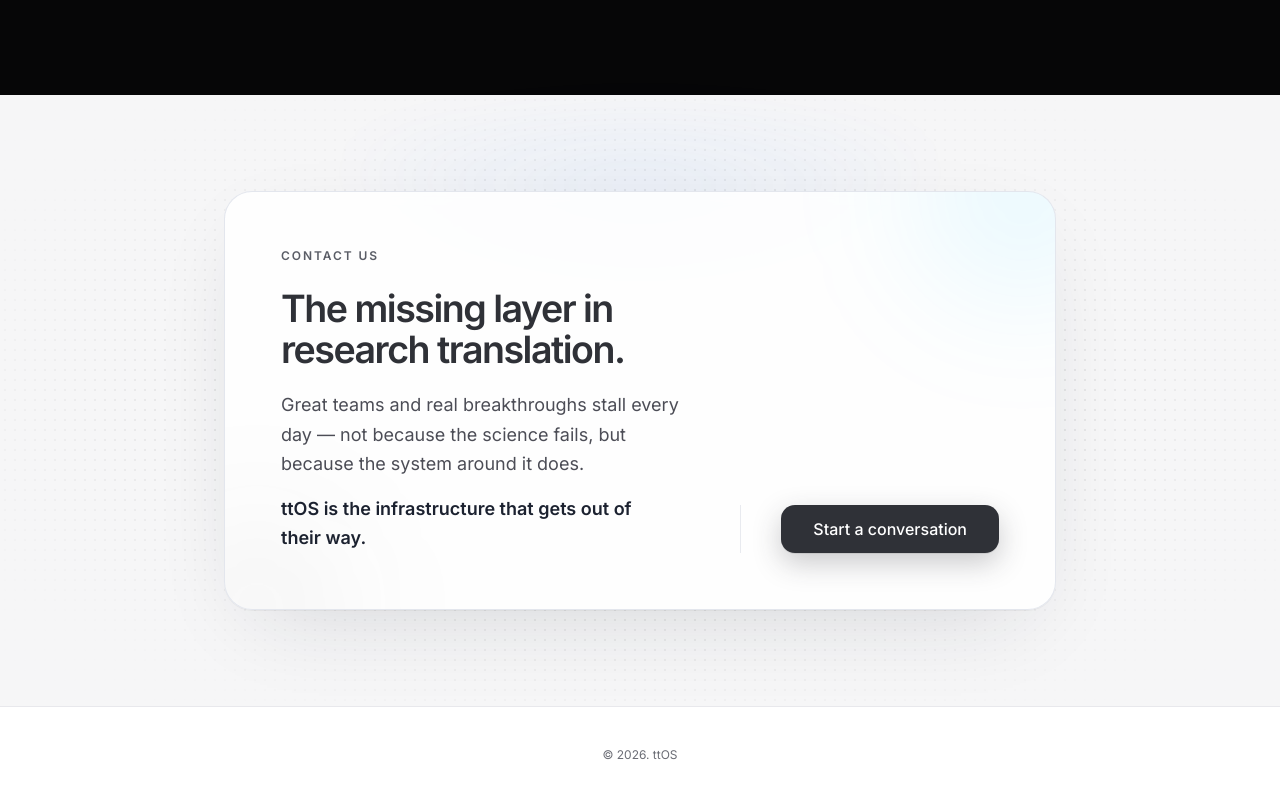
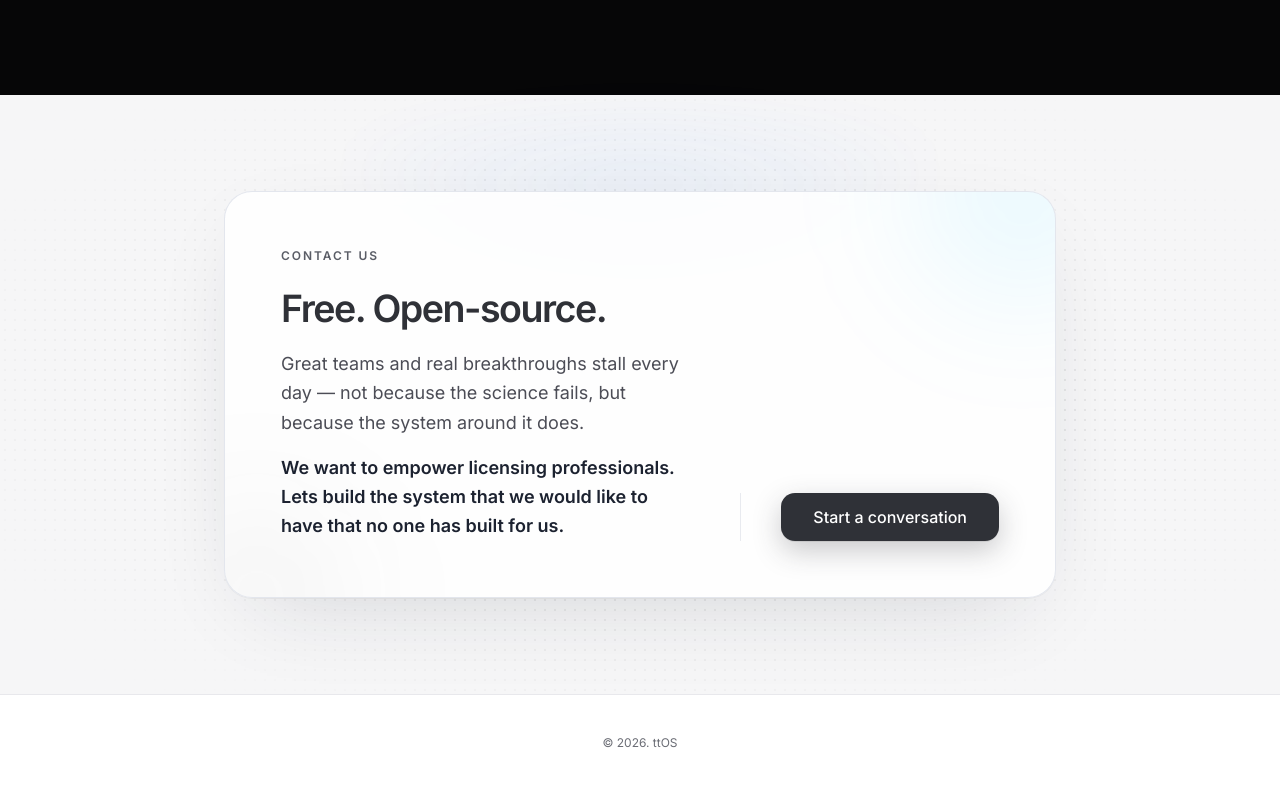
Before and after one commit to onceageekaf/website, a Next.js app: page / in a window 1280 px wide. Shown: the part 6131-6928 px from the top of the page. Built offline with nearby package versions, Linux system fonts and the light colour scheme.

Commit message:
Revise content in DeepTechInfrastructureCtaSection
Updated the heading and paragraph content to emphasize open-source and the empowerment of licensing professionals.

```diff
--- a/components/sections/DeepTechInfrastructureCtaSection.tsx
+++ b/components/sections/DeepTechInfrastructureCtaSection.tsx
@@ -42,15 +42,14 @@ export default function DeepTechInfrastructureCtaSection() {
                   id="deep-tech-infrastructure-heading"
                   className="text-balance text-3xl font-semibold leading-[1.12] tracking-[-0.04em] text-[#2f3137] md:text-4xl lg:text-[2.35rem] lg:leading-[1.1]"
                 >
-                  The missing layer in research translation.
+                  Free. Open-source.
                 </h2>
                 <p className="mx-auto mt-5 max-w-xl text-pretty text-base leading-relaxed text-[#4c4d56] md:text-lg lg:mx-0">
                   Great teams and real breakthroughs stall every day — not because the science fails, but because the
-                  system around it does.{" "}
+                  system around it does. {" "}
                   <br />
                   <span className="mt-4 block font-semibold text-[#1c2230]">
-                    ttOS is the infrastructure that gets out of their way.
-                  </span>
+We want to empower licensing professionals. Lets build the system that we would like to have that no one has built for us.                  </span>
                 </p>
               </div>
 
```
